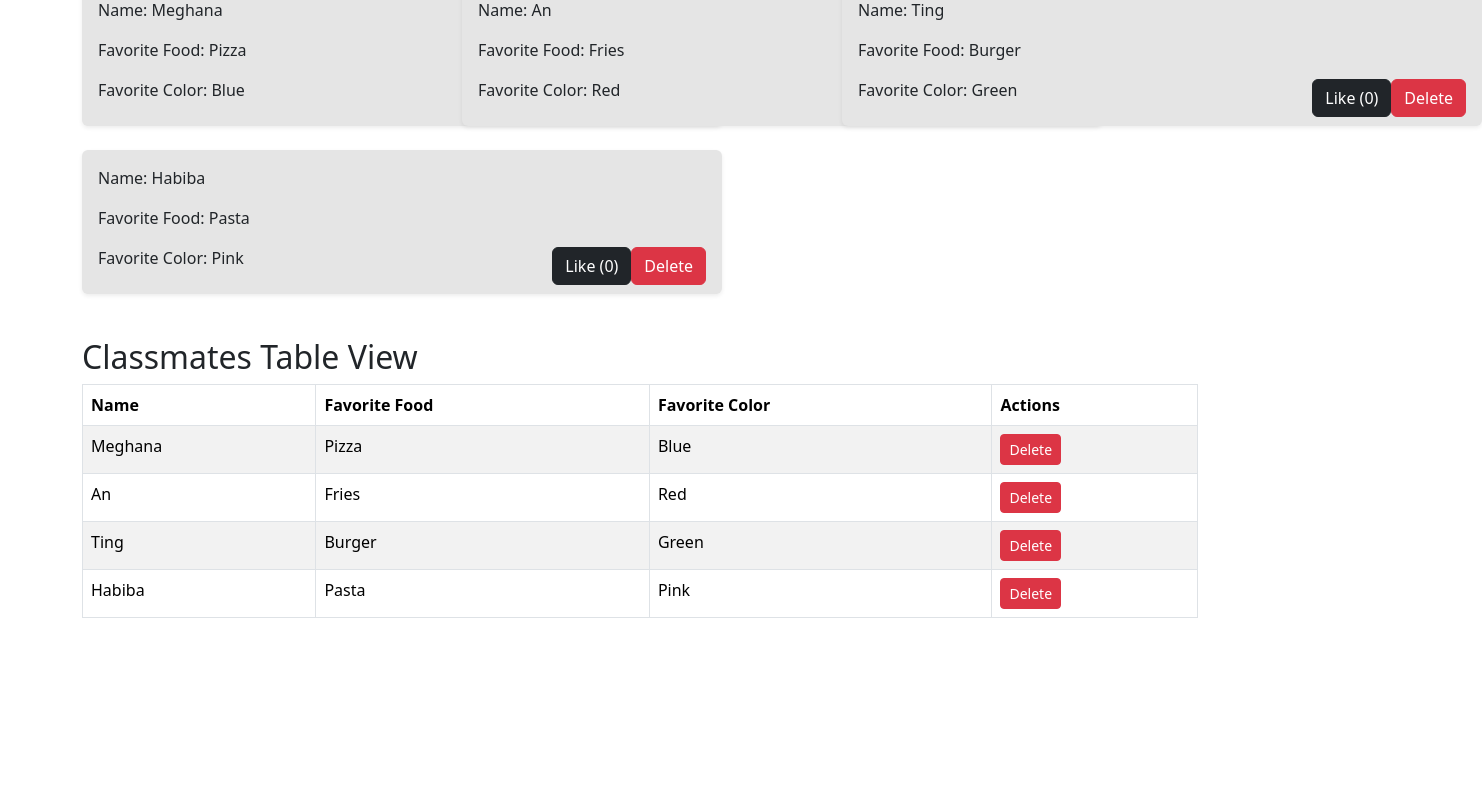
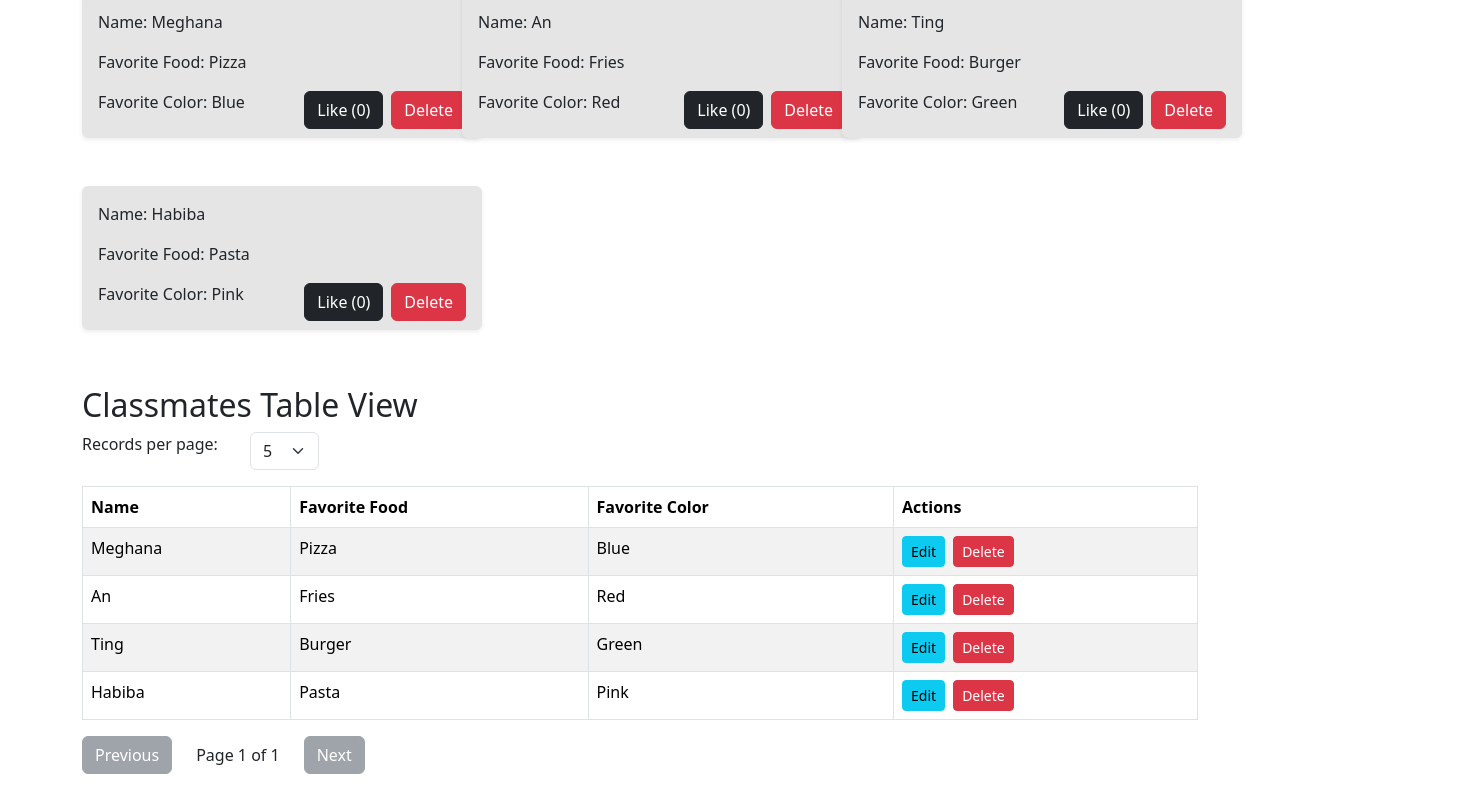
Before and after one commit to ishratmohima/my_classmates, a React (Create React App) app: page / in a window 1280 px wide. Shown: the part 164-962 px from the top of the page, 1482 px wide, since content can reach past the window. Before the commit the page ends 800 px from the top, so only its background shows below. Built offline with nearby package versions, Linux system fonts and the light colour scheme.

Commit message:
Completed DOK Level 2

```diff
--- a/src/App.js
+++ b/src/App.js
@@ -1,8 +1,16 @@
 import React, { useState } from "react";
-import { Container, Row, Col, Form, Button, Table } from "react-bootstrap"; // Importing Bootstrap Components
-import PersonCard from "./components/PersonCard"; // Importing PersonCard Components
+import {
+  Container,
+  Row,
+  Col,
+  Form,
+  Button,
+  Table,
+  Modal
+} from "react-bootstrap";
+import PersonCard from "./components/PersonCard";
 
-// Data array which contains classmates' name, favorite color and food
+// A list of initial classmates to display when the app starts
 const initialPeople = [
   { id: 1, name: "Meghana", favoriteFood: "Pizza", favoriteColor: "Blue" },
   { id: 2, name: "An", favoriteFood: "Fries", favoriteColor: "Red" },
@@ -11,36 +19,162 @@ const initialPeople = [
 ];
 
 function App() {
-  const [people, setPeople] = useState(initialPeople); // State to manage profiles
-  const [formData, setFormData] = useState({ name: "", favoriteFood: "", favoriteColor: "" });
+  // Holds the entire list of profiles
+  const [people, setPeople] = useState(initialPeople);
 
-  // Function to handle input changes
+  // Stores the data from the "Add Profile" form
+  const [formData, setFormData] = useState({
+    name: "",
+    favoriteFood: "",
+    favoriteColor: ""
+  });
+
+  // Controls whether the Edit modal is visible
+  const [showEditModal, setShowEditModal] = useState(false);
+
+  // Holds the data for whichever profile we are editing
+  const [editFormData, setEditFormData] = useState({
+    id: null,
+    name: "",
+    favoriteFood: "",
+    favoriteColor: ""
+  });
+
+  // Manages pagination: current page number and how many profiles per page
+  const [currentPage, setCurrentPage] = useState(1);
+  const [pageSize, setPageSize] = useState(5);
+
+  // Updates the add-form state whenever the user types in an input
   const handleChange = (e) => {
-    setFormData({ ...formData, [e.target.name]: e.target.value });
+    setFormData({
+      ...formData,
+      [e.target.name]: e.target.value
+    });
   };
 
-  // Function to add new profiles
+  // A quick check to ensure the text has only letters and spaces
+  const isValidText = (text) => /^[A-Za-z\s]+$/.test(text);
+
+  // Adds a new profile to the list after validating the inputs
   const handleAddProfile = (e) => {
     e.preventDefault();
+
+    // Make sure the user filled out all fields
     if (!formData.name || !formData.favoriteFood || !formData.favoriteColor) {
       alert("Please fill out all fields.");
       return;
     }
+
+    // Validate the text fields so they don't contain numbers or special characters
+    if (!isValidText(formData.name)) {
+      alert("Name must contain only letters and spaces.");
+      return;
+    }
+    if (!isValidText(formData.favoriteFood)) {
+      alert("Favorite Food must contain only letters and spaces.");
+      return;
+    }
+    if (!isValidText(formData.favoriteColor)) {
+      alert("Favorite Color must contain only letters and spaces.");
+      return;
+    }
+
+    // Create a new profile object
     const newProfile = { id: people.length + 1, ...formData };
+
+    // Add it to our existing array of people
     setPeople([...people, newProfile]);
-    setFormData({ name: "", favoriteFood: "", favoriteColor: "" }); // Reset form
+
+    // Reset the form fields
+    setFormData({ name: "", favoriteFood: "", favoriteColor: "" });
   };
 
-  // Function to delete a profile
+  // Removes a profile from the array by filtering it out
   const handleDeleteProfile = (id) => {
-    setPeople(people.filter(person => person.id !== id));
+    setPeople(people.filter((person) => person.id !== id));
   };
 
+  // Opens the Edit modal, pre-filling the editFormData with the selected person's details
+  const handleEditClick = (person) => {
+    setEditFormData(person);
+    setShowEditModal(true);
+  };
+
+  // Updates the editFormData as the user types inside the Edit modal
+  const handleEditChange = (e) => {
+    setEditFormData({
+      ...editFormData,
+      [e.target.name]: e.target.value
+    });
+  };
+
+  // Saves the changes made to a profile, then closes the Edit modal
+  const handleSaveEdit = (e) => {
+    e.preventDefault();
+
+    // Check if all fields are filled
+    if (
+      !editFormData.name ||
+      !editFormData.favoriteFood ||
+      !editFormData.favoriteColor
+    ) {
+      alert("Please fill out all fields before saving.");
+      return;
+    }
+
+    // Validate the text fields in the Edit form
+    if (!isValidText(editFormData.name)) {
+      alert("Name must contain only letters and spaces.");
+      return;
+    }
+    if (!isValidText(editFormData.favoriteFood)) {
+      alert("Favorite Food must contain only letters and spaces.");
+      return;
+    }
+    if (!isValidText(editFormData.favoriteColor)) {
+      alert("Favorite Color must contain only letters and spaces.");
+      return;
+    }
+
+    // Update the existing array, replacing the old data with the new edits
+    const updatedPeople = people.map((p) =>
+      p.id === editFormData.id ? { ...editFormData } : p
+    );
+    setPeople(updatedPeople);
+
+    // Close the Edit modal
+    setShowEditModal(false);
+  };
+
+  // Cancels editing and hides the modal
+  const handleCancelEdit = () => {
+    setShowEditModal(false);
+  };
+
+  // Allows the user to change how many records they see per page
+  const handlePageSizeChange = (e) => {
+    setPageSize(Number(e.target.value));
+    setCurrentPage(1);
+  };
+
+  // Handles pagination: next, previous, or jump to a specific page
+  const handlePageChange = (newPage) => {
+    setCurrentPage(newPage);
+  };
+
+  // Calculate which profiles should be shown on the current page
+  const startIndex = (currentPage - 1) * pageSize;
+  const endIndex = startIndex + pageSize;
+  const currentPeople = people.slice(startIndex, endIndex);
+
+  // Figure out how many total pages we have
+  const totalPages = Math.ceil(people.length / pageSize);
+
   return (
-    <Container> {/* Bootstrap Container for space */}
-      <h1 className="text-left mt-4">My Classmates</h1> {/* Left Alignment of Page Heading*/}
+    <Container>
+      <h1 className="text-left mt-4">Student Connect</h1>
 
-      {/* Profile Addition Form */}
+      {/* Form to add a new profile */}
       <Form className="my-3" onSubmit={handleAddProfile}>
         <Row>
           <Col>
@@ -71,22 +205,39 @@ function App() {
             />
           </Col>
           <Col>
-            <Button type="submit" variant="primary">Add Profile</Button>
+            <Button type="submit" variant="primary">
+              Add Profile
+            </Button>
           </Col>
         </Row>
       </Form>
 
-      {/* Mapping over People Array to create a PersonCard for each Classmate */}
+      {/* Cards for each profile */}
       <Row className="justify-content-left">
         {people.map((person) => (
           <Col key={person.id} md={6} lg={4} className="mb-3">
-            <PersonCard person={person} onDelete={handleDeleteProfile} /> {/* Pass delete function */}
+            <PersonCard person={person} onDelete={handleDeleteProfile} />
           </Col>
         ))}
       </Row>
 
-      {/* Table View */}
       <h2 className="mt-4">Classmates Table View</h2>
+
+      {/* Dropdown to select how many profiles are shown per page */}
+      <Row className="mb-3">
+        <Col xs="auto">
+          <Form.Label className="me-2">Records per page:</Form.Label>
+        </Col>
+        <Col xs="auto">
+          <Form.Select value={pageSize} onChange={handlePageSizeChange}>
+            <option value="5">5</option>
+            <option value="10">10</option>
+            <option value="20">20</option>
+          </Form.Select>
+        </Col>
+      </Row>
+
+      {/* Table of the current page’s profiles */}
       <Table striped bordered hover>
         <thead>
           <tr>
@@ -97,20 +248,114 @@ function App() {
           </tr>
         </thead>
         <tbody>
-          {people.map((person) => (
+          {currentPeople.map((person) => (
             <tr key={person.id}>
               <td>{person.name}</td>
               <td>{person.favoriteFood}</td>
               <td>{person.favoriteColor}</td>
               <td>
-                <Button variant="danger" size="sm" onClick={() => handleDeleteProfile(person.id)}>Delete</Button>
+                <Button
+                  variant="info"
+                  size="sm"
+                  className="me-2"
+                  onClick={() => handleEditClick(person)}
+                >
+                  Edit
+                </Button>
+                <Button
+                  variant="danger"
+                  size="sm"
+                  onClick={() => handleDeleteProfile(person.id)}
+                >
+                  Delete
+                </Button>
               </td>
             </tr>
           ))}
+          {currentPeople.length === 0 && (
+            <tr>
+              <td colSpan="4" className="text-center">
+                No profiles found on this page.
+              </td>
+            </tr>
+          )}
         </tbody>
       </Table>
+
+      {/* Pagination controls */}
+      <Row className="mb-4">
+        <Col xs="auto">
+          <Button
+            variant="secondary"
+            onClick={() => handlePageChange(currentPage - 1)}
+            disabled={currentPage === 1}
+          >
+            Previous
+          </Button>
+        </Col>
+        <Col xs="auto" className="d-flex align-items-center">
+          <span>
+            Page {currentPage} of {totalPages || 1}
+          </span>
+        </Col>
+        <Col xs="auto">
+          <Button
+            variant="secondary"
+            onClick={() => handlePageChange(currentPage + 1)}
+            disabled={currentPage === totalPages || totalPages === 0}
+          >
+            Next
+          </Button>
+        </Col>
+      </Row>
+
+      {/* Modal that appears when editing a profile */}
+      <Modal show={showEditModal} onHide={handleCancelEdit}>
+        <Modal.Header closeButton>
+          <Modal.Title>Edit Profile</Modal.Title>
+        </Modal.Header>
+        <Form onSubmit={handleSaveEdit}>
+          <Modal.Body>
+            <Form.Group className="mb-3">
+              <Form.Label>Name</Form.Label>
+              <Form.Control
+                type="text"
+                name="name"
+                value={editFormData.name}
+                onChange={handleEditChange}
+              />
+            </Form.Group>
+            <Form.Group className="mb-3">
+              <Form.Label>Favorite Food</Form.Label>
+              <Form.Control
+                type="text"
+                name="favoriteFood"
+                value={editFormData.favoriteFood}
+                onChange={handleEditChange}
+              />
+            </Form.Group>
+            <Form.Group className="mb-3">
+              <Form.Label>Favorite Color</Form.Label>
+              <Form.Control
+                type="text"
+                name="favoriteColor"
+                value={editFormData.favoriteColor}
+                onChange={handleEditChange}
+              />
+            </Form.Group>
+          </Modal.Body>
+          <Modal.Footer>
+            <Button variant="secondary" onClick={handleCancelEdit}>
+              Cancel
+            </Button>
+            <Button type="submit" variant="primary">
+              Save Changes
+            </Button>
+          </Modal.Footer>
+        </Form>
+      </Modal>
     </Container>
   );
 }
 
-export default App; // Exports App component
+export default App;
--- a/src/components/PersonCard.js
+++ b/src/components/PersonCard.js
@@ -6,8 +6,8 @@ const PersonCard = ({ person, onDelete }) => {
   const [likes, setLikes] = useState(0); // useState for tracking the number of likes
 
   return (
-    <Card  className="shadow-sm border-0 rounded p-8 my-1"   // Bootstrap classes for styling card
-    style={{ backgroundColor: "#E5E5E5", width: "40rem", height: "9rem",  borderRadius: "12px"  }} // Customized size and background color of card
+    <Card  className="shadow-sm border-0 rounded p-8 my-3"   // Bootstrap classes for styling card
+    style={{ backgroundColor: "#E5E5E5", width: "25rem", height: "9rem",  borderRadius: "12px"  }} // Customized size and background color of card
     >
       <Card.Body>
         <Card.Text>Name: {person.name}</Card.Text>
@@ -17,7 +17,7 @@ const PersonCard = ({ person, onDelete }) => {
           <Card.Text>Favorite Color: {person.favoriteColor}</Card.Text>
           <div classname="d-flex">
             {/* Adding the Like Button*/}
-          <Button onClick={() => setLikes(likes + 1)} variant="dark">
+          <Button onClick={() => setLikes(likes + 1)} variant="dark" className="me-2">
             Like ({likes})
           </Button>
           {/* Adding the Delete Button */}
```
Also changed, not shown: package.json (+6 -2 lines), 1 other file (tests, documents, lock files or other folders).
